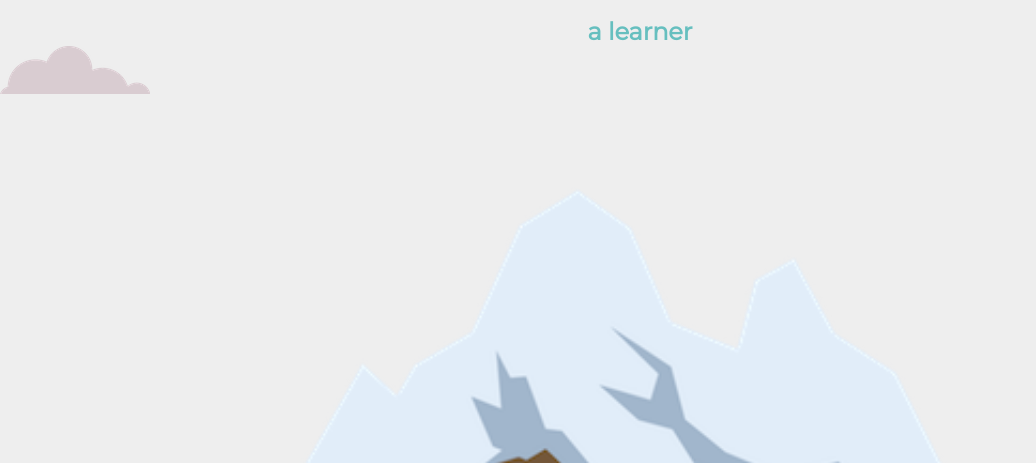
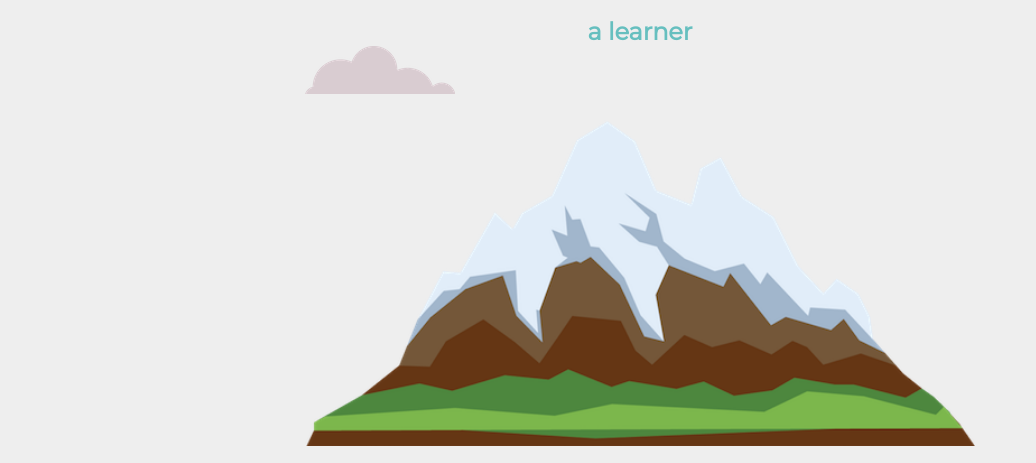
Before and after one commit to vineethk15/web, a plain HTML site: page index.html in a window 1280 px wide. Shown: the part 337-800 px from the top of the page, without its empty margins (0-1036 px from the left). Drawn offline with Linux system fonts and the light colour scheme.

Commit message:
Update style.css

```diff
--- a/style.css
+++ b/style.css
@@ -27,8 +27,8 @@ margin-bottom: 0px;
 }
 
 .mountain {
-  width: 100%;
-  height: auto;
+  width: auto;
+  height: 400px;
 }
 
 .Middle {
```
